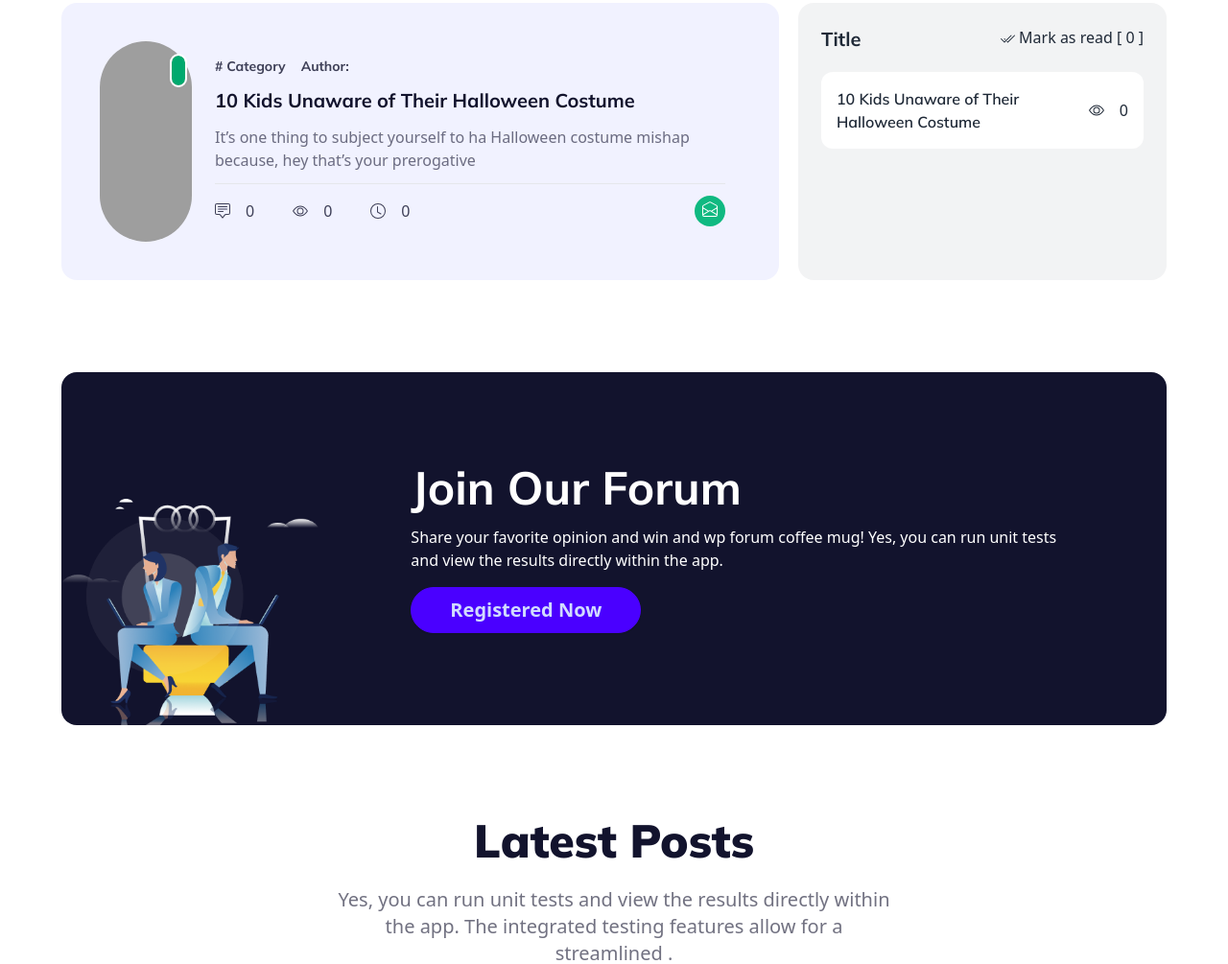
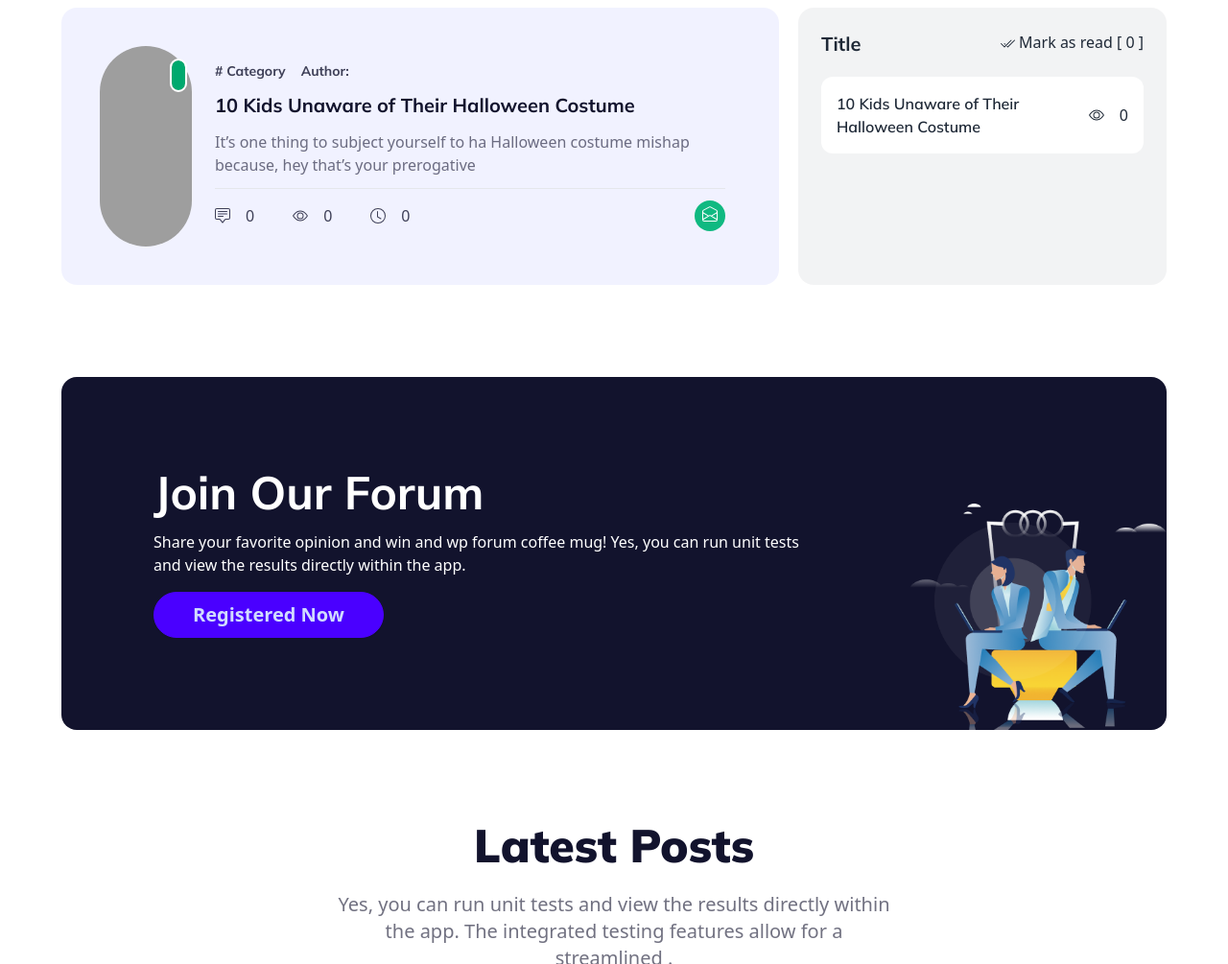
Before and after one commit to mdnumanahmed/ns-forum-js, a plain HTML site: page index.html in a window 1280 px wide. Shown: the part 964-1969 px from the top of the page at 96% size. Drawn offline with nearby package versions, Linux system fonts and the light colour scheme; grey boxes are pictures that could not be loaded.

Commit message:
fixed some responsive issue

```diff
--- a/index.html
+++ b/index.html
@@ -211,7 +211,7 @@
           <div class="flex flex-col lg:flex-row justify-center gap-10">
             <div class="space-y-6 pr-0 lg:pr-20 max-w-2xl">
               <h1
-                class="mulish text-2xl lg:text-7xl text-white font-black line leading-[80px]"
+                class="mulish text-2xl lg:text-7xl text-white font-black lg:leading-[80px]"
               >
                 Welcome to the
                 <span
@@ -450,7 +450,7 @@
       <div class="container mx-auto px-16 py-12">
         <div class="bg-[#12132D] rounded-2xl flex flex-col lg:flex-row">
           <div
-            class="text-white p-4 lg:p-24 space-y-4 max-w-4xl order-2 mt-4 md:mt-0"
+            class="text-white p-4 lg:p-24 space-y-4 max-w-4xl order-2 lg:order-1 mt-4 md:mt-0"
           >
             <h2 class="mulish text-5xl font-bold">Join Our Forum</h2>
             <p>
@@ -464,7 +464,7 @@
               Registered Now
             </button>
           </div>
-          <div class="self-end order-1">
+          <div class="self-end order-1 lg:order-2">
             <img src="images/joinforum.png" alt="" />
           </div>
         </div>
```
